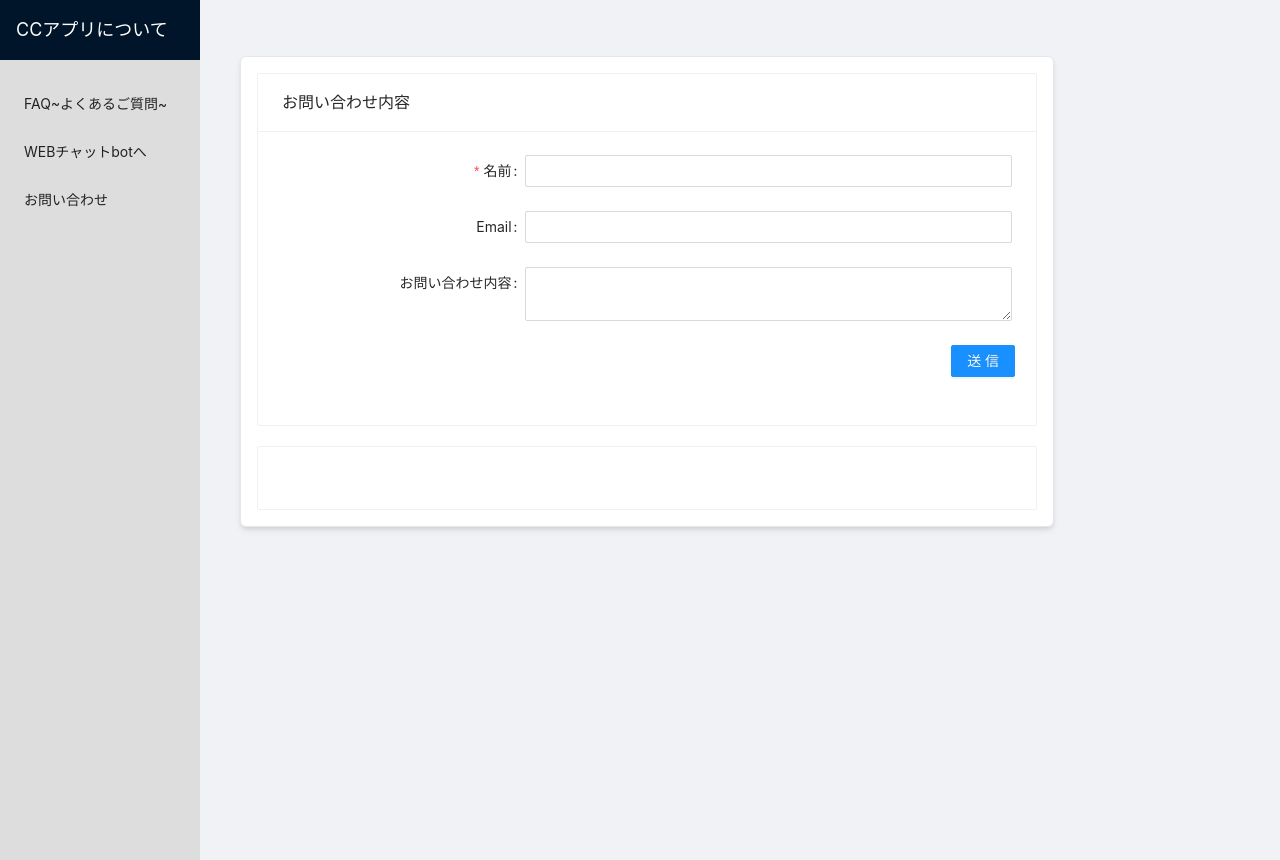
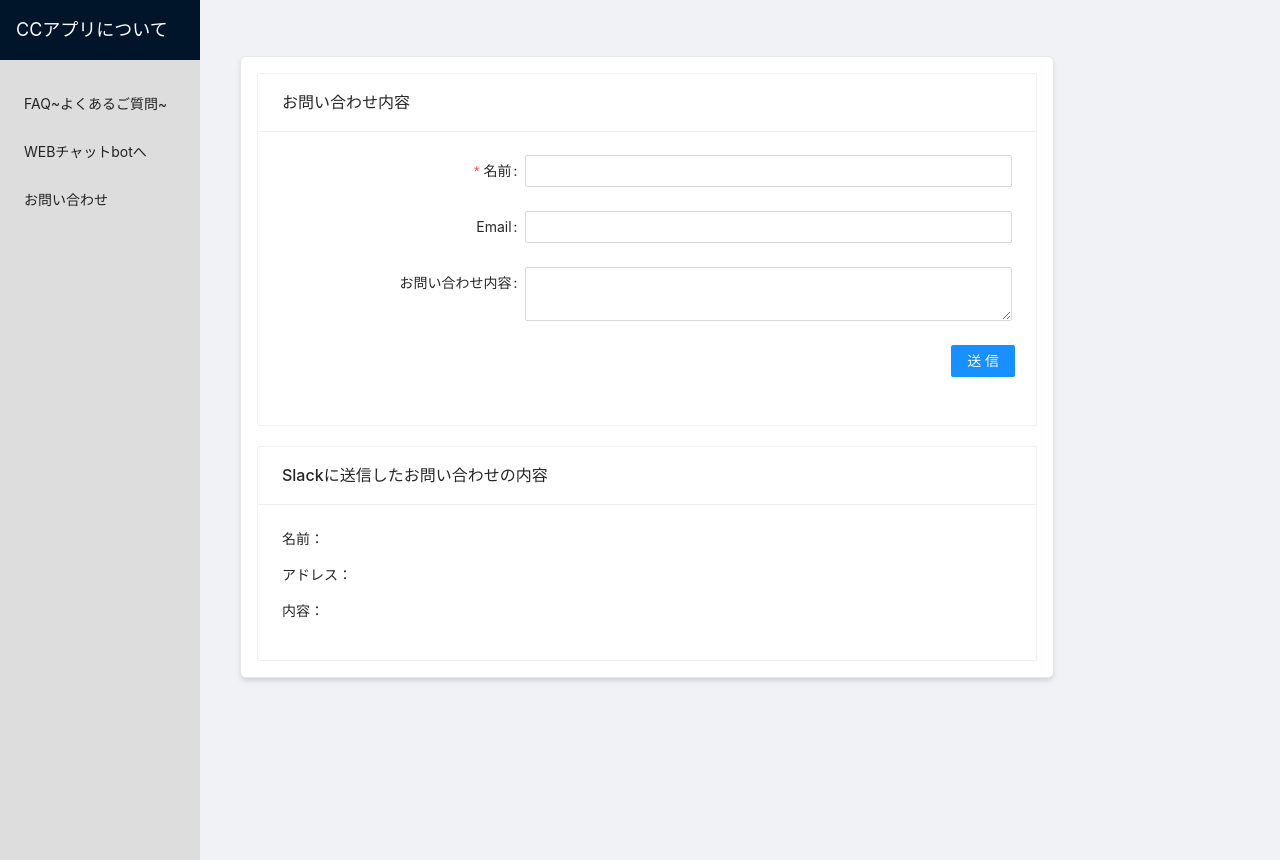
Before and after one commit to kosuke-17/contact-web, a Next.js app: page /contactForm in a window 1280 px wide. Built offline with nearby package versions, Linux system fonts and the light colour scheme.

Commit message:
add(修正必要)

```diff
--- a/src/components/ContactForm/ContactContent.jsx
+++ b/src/components/ContactForm/ContactContent.jsx
@@ -1,20 +1,24 @@
 import React from 'react'
 import { Card } from 'antd';
 
-const contactContent = ({inputContent}) => {
-  console.log(inputContent);
+const contactContent = ({inputContents, id, name, email, introduction}) => {
+  // 代入すれば切ると思ったができなかった
+  const contents = inputContents
+  console.log(inputContents)
+  // オブジェクトを表示させたい(まだできてない)
   return (
     <Card
       style={{ width: '780px', marginTop: 20 }}
+      title="Slackに送信したお問い合わせの内容"
     >
       <p>
-        {inputContent[0]}
+        名前：{contents.name}
       </p>
       <p>
-        {inputContent[1]}
+        アドレス：{contents.email}
       </p>
       <p>
-        {inputContent[2]}
+        内容：{contents.introduction}
       </p>
     </Card>
   )
--- a/src/components/ContactForm/index.jsx
+++ b/src/components/ContactForm/index.jsx
@@ -1,4 +1,4 @@
-import React, { useState } from 'react'
+import React, { useCallback, useState } from 'react'
 import { Form, Input, Button, Card } from 'antd';
 import ContactContent from './ContactContent';
 
@@ -25,9 +25,9 @@ const ContactForm = () => {
   const [inputContent, setInputContent] = useState([])
 
   //onchangeでinput_valueを保存
-  const onChangeName = (e) => {
+  const onChangeName = useCallback((e) => {
     setInputName(e.target.value)
-  };
+  }, [setInputName]);
   const onChangeEmail = (e) => {
     setInputEmail(e.target.value)
   };
@@ -39,18 +39,21 @@ const ContactForm = () => {
 
     setInputContent([
       ...inputContent,
-      inputName,
-      inputEmail,
-      inputIntroduction,
+      {
+        id: 1+inputContent.length,
+        name: inputName,
+        email: inputEmail,
+        introduction: inputIntroduction,
+      },
     ])
     setInputName("")
     setInputEmail("")
     setInputIntroduction("")
   }
 
-  const onFinish = () => {
-    alert("送信しました")
-  }
+  // const onFinish = () => {
+  //   alert("お問い合わせ内容を送信しました")
+  // }
 
   return (
     <>
@@ -58,7 +61,7 @@ const ContactForm = () => {
         style={{ width: '780px' }}
         title="お問い合わせ内容"
       >
-        <Form {...layout} name="nest-messages" onFinish={onFinish} validateMessages={validateMessages}>
+        <Form {...layout} name="nest-messages" validateMessages={validateMessages}>
           <Form.Item
             name="name"
             label="名前"
@@ -68,7 +71,7 @@ const ContactForm = () => {
               },
             ]}
           >
-            <Input onChange={onChangeName} value={inputName} />
+            <Input onChange={onChangeName} />
           </Form.Item>
           <Form.Item
             name="email"
@@ -79,19 +82,19 @@ const ContactForm = () => {
               },
             ]}
           >
-            <Input onChange={onChangeEmail} value={inputEmail} />
+            <Input onChange={onChangeEmail} />
           </Form.Item>
           <Form.Item name="introduction" label="お問い合わせ内容">
-            <Input.TextArea onChange={onChangeIntroduction} value={inputIntroduction} />
+            <Input.TextArea onChange={onChangeIntroduction} />
           </Form.Item>
           <Form.Item wrapperCol={{ ...layout.wrapperCol, offset:22 }}>
-            <Button type="primary" htmlType="submit" onClick={handleSubmit}>
+            <Button type="primary" onClick={handleSubmit}>
               送信
             </Button>
           </Form.Item>
         </Form>
       </Card>
-      <ContactContent inputContent={inputContent}/>
+      <ContactContent inputContents={inputContent}/>
     </>
   )
 }
```
